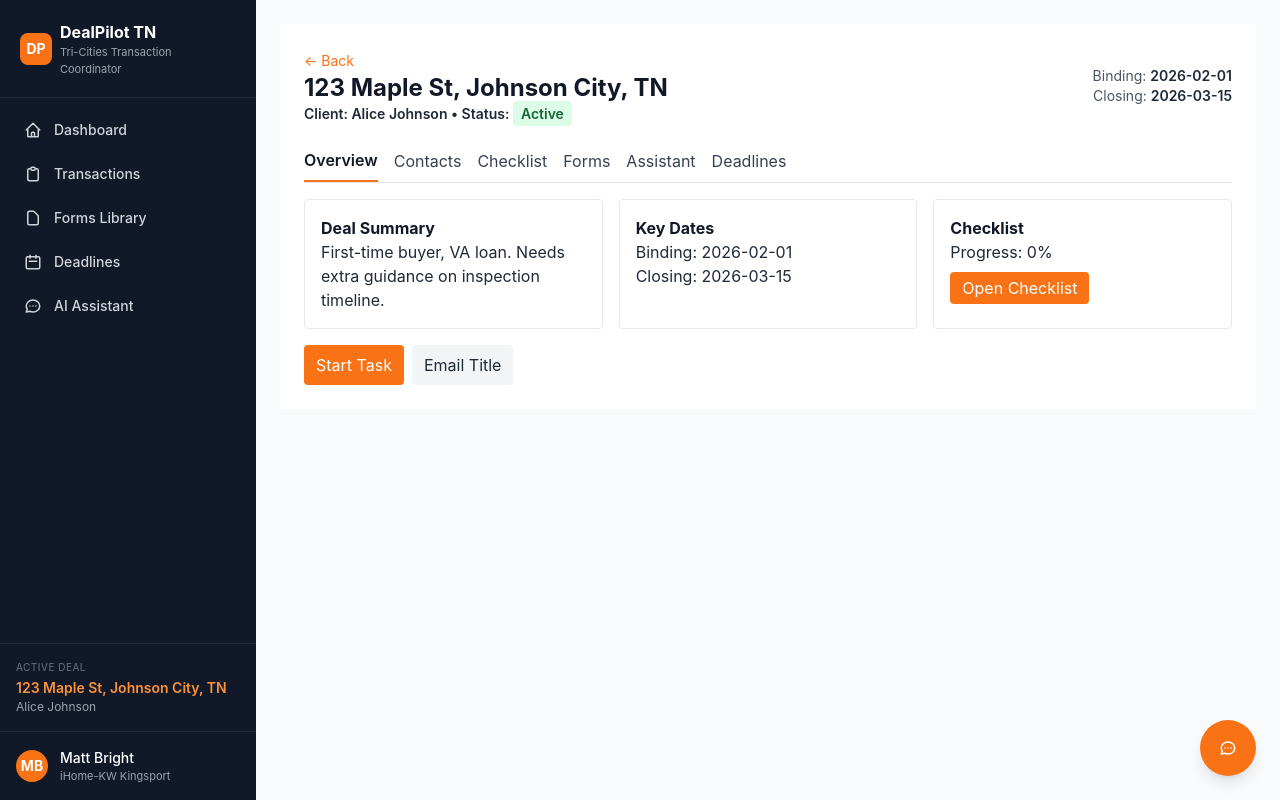
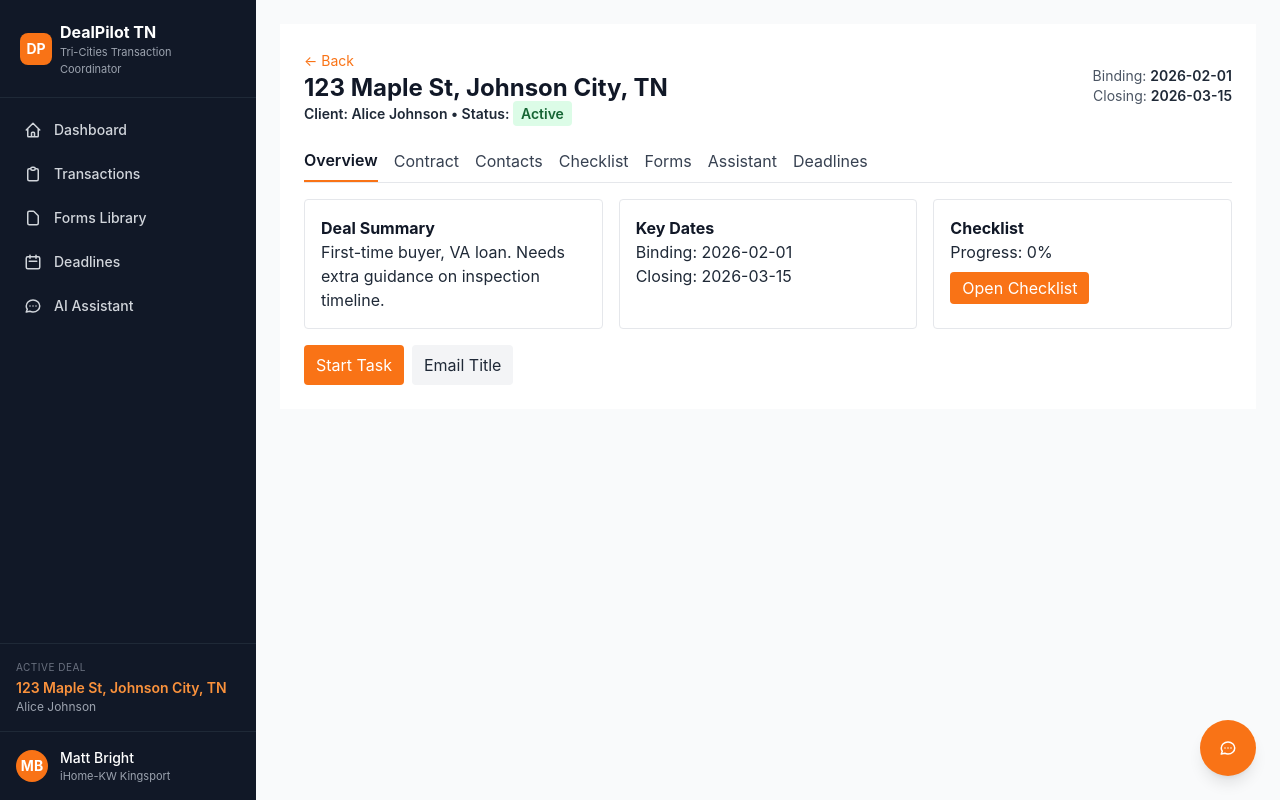
Before and after one commit to mbright4497/dealpilot-tn, a Next.js app in the folder dealpilot-tn/web/: page /chat in a window 1280 px wide. Both pictures are taken after a click on the element 601 px from the left and 473 px from the top of the page. Built offline with nearby package versions, Linux system fonts and the light colour scheme.

Commit message:
feat(contract): wire ContractUpload into TransactionDetail as Contract tab

```diff
--- a/dealpilot-tn/web/src/components/TransactionDetail.tsx
+++ b/dealpilot-tn/web/src/components/TransactionDetail.tsx
@@ -1,17 +1,15 @@
 'use client'
 import React, {useState} from 'react'
 import { createChecklistInstance, checklistProgress } from '@/lib/tc-checklist'
-
+import ContractUpload from './ContractUpload'
 type Contact = { role:string, name:string, company?:string, phone?:string, email?:string }
 type Transaction = { id:number, address:string, client:string, type:string, status:string, binding?:string, closing?:string, contacts?:Contact[], notes?:string }
-
 export default function TransactionDetail({transaction, onBack}:{transaction:Transaction,onBack:()=>void}){
   const [tab,setTab]=useState('overview')
   const [checklist,setChecklist]=useState(()=> createChecklistInstance())
   const [chatMessages,setChatMessages]=useState<any[]>([{from:'system',text:`Transaction: ${transaction.address} (${transaction.client})`}])
   const [input,setInput]=useState('')
   const contacts = transaction.contacts || []
-
   function send(){
     if(!input) return
     const user = {from:'user', text: input}
@@ -22,11 +20,8 @@ export default function TransactionDetail({transaction, onBack}:{transaction:Tra
       setChatMessages(m=>[...m,reply])
     },600)
   }
-
   function quickAction(text:string){ setInput(text) }
-
   function daysRemaining(dateStr?:string){ if(!dateStr) return 'N/A'; const d=new Date(dateStr); const diff=Math.ceil((d.getTime()-Date.now())/(1000*60*60*24)); return diff }
-
   // deadlines
   const binding = transaction.binding ? new Date(transaction.binding) : null
   const closing = transaction.closing ? new Date(transaction.closing) : null
@@ -42,9 +37,8 @@ export default function TransactionDetail({transaction, onBack}:{transaction:Tra
       {key:'closing', title:'Closing Date', date: closing}
     ]
   }
-
   const deadlines = genDeadlines()
-
+  const TABS = ['overview','contract','contacts','checklist','forms','assistant','deadlines']
   return (
     <div className="p-6 bg-white text-gray-800">
       <div className="flex items-center justify-between mb-4">
@@ -58,15 +52,13 @@ export default function TransactionDetail({transaction, onBack}:{transaction:Tra
           <div className="text-sm text-gray-600">Closing: <span className="text-gray-800 font-semibold">{transaction.closing || '—'}</span></div>
         </div>
       </div>
-
       <div className="border-b mb-4">
         <nav className="flex gap-4">
-          {['overview','contacts','checklist','forms','assistant','deadlines'].map(t=>(
+          {TABS.map(t=>(
             <button key={t} onClick={()=>setTab(t)} className={`py-2 ${tab===t?'border-b-2 border-orange-500 text-gray-900 font-semibold':'text-gray-700'}`}>{t.charAt(0).toUpperCase()+t.slice(1)}</button>
           ))}
         </nav>
       </div>
-
       <div>
         {tab==='overview' && (
           <div>
@@ -88,14 +80,19 @@ export default function TransactionDetail({transaction, onBack}:{transaction:Tra
                 <div className="mt-2"><button className="px-3 py-1 bg-orange-500 text-white rounded">Open Checklist</button></div>
               </div>
             </div>
-
             <div className="flex gap-2">
               <button className="px-3 py-2 bg-orange-500 text-white rounded">Start Task</button>
               <button className="px-3 py-2 bg-gray-100 text-gray-800 rounded">Email Title</button>
             </div>
           </div>
         )}
-
+        {tab==='contract' && (
+          <div>
+            <h3 className="text-gray-900 font-bold mb-4">Contract Upload & AI Extraction</h3>
+            <p className="text-sm text-gray-600 mb-4">Upload the purchase agreement or any contract document. AI will extract key fields automatically.</p>
+            <ContractUpload dealId={String(transaction.id)} />
+          </div>
+        )}
         {tab==='contacts' && (
           <div className="grid grid-cols-3 gap-4">
             {contacts.map((c,i)=>(
@@ -112,7 +109,6 @@ export default function TransactionDetail({transaction, onBack}:{transaction:Tra
             ))}
           </div>
         )}
-
         {tab==='checklist' && (
           <div>
             <h3 className="text-gray-900 font-bold mb-2">Checklist</h3>
@@ -132,7 +128,6 @@ export default function TransactionDetail({transaction, onBack}:{transaction:Tra
             </div>
           </div>
         )}
-
         {tab==='forms' && (
           <div>
             <h3 className="text-gray-900 font-bold mb-2">Forms</h3>
@@ -150,7 +145,6 @@ export default function TransactionDetail({transaction, onBack}:{transaction:Tra
             </div>
           </div>
         )}
-
         {tab==='assistant' && (
           <div>
             <h3 className="text-gray-900 font-bold mb-2">AI Assistant - {transaction.address}</h3>
@@ -169,7 +163,6 @@ export default function TransactionDetail({transaction, onBack}:{transaction:Tra
             </div>
           </div>
         )}
-
         {tab==='deadlines' && (
           <div className="grid grid-cols-3 gap-4">
             {deadlines.map((d:any,i)=>{
```
